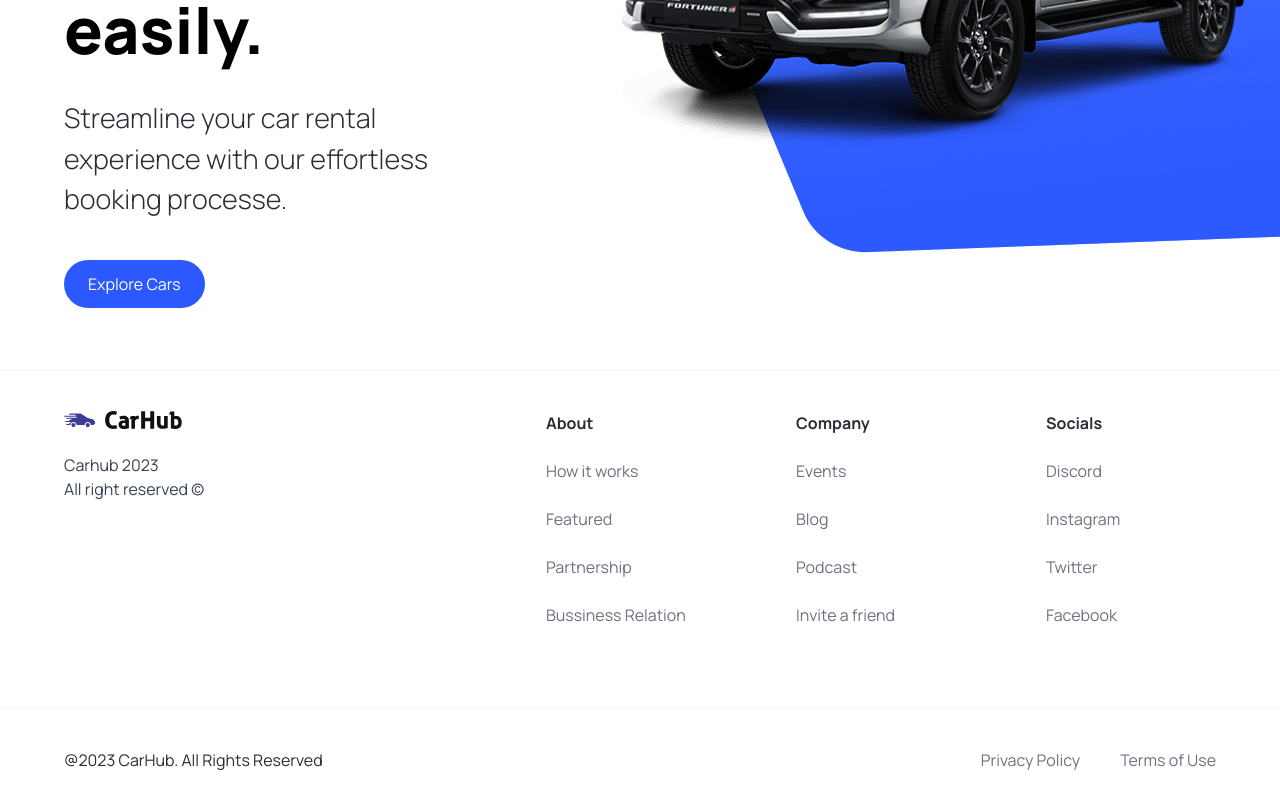
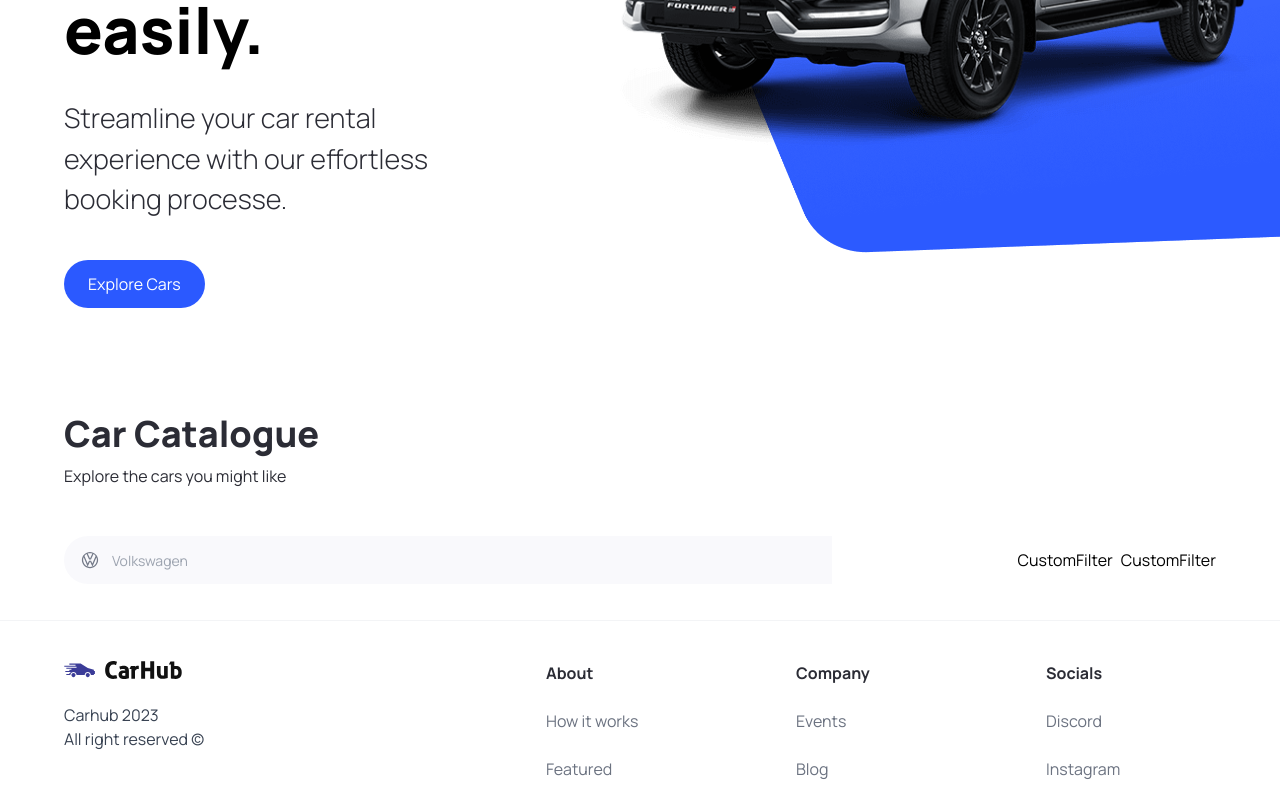
Before and after one commit to bliss-armah/CarHub-NextJs, a Next.js app: page / in a window 1280 px wide. Shown: the part 450-1247 px from the top of the page. Built offline with nearby package versions, Linux system fonts and the light colour scheme.

Commit message:
comboboc designed and functioning

```diff
--- a/app/page.tsx
+++ b/app/page.tsx
@@ -1,9 +1,22 @@
-import { Hero } from "@/components";
+import { CustomFilter, Hero, SearchBar } from "@/components";
 
 export default function Home() {
   return (
     <main className="overflow-hidden">
       <Hero/>
+      <div className="mt-12 padding-x padding-y max-width " id="discover">
+        <div className="home__text-container">
+          <h1 className="text-4xl font-extrabold">Car Catalogue</h1>
+          <p>Explore the cars you might like</p>
+        </div>
+        <div className="home__filters">
+          <SearchBar/>
+          <div className="home__filter-container">
+            <CustomFilter title="fuel"/>
+            <CustomFilter title="year"/>
+          </div>
+        </div>
+      </div>
     </main>
   )
 }
--- /dev/null
+++ b/components/CustomFilter.tsx
@@ -0,0 +1,9 @@
+import React from 'react'
+
+const CustomFilter = () => {
+  return (
+    <div>CustomFilter</div>
+  )
+}
+
+export default CustomFilter
--- /dev/null
+++ b/components/SearchBar.tsx
@@ -0,0 +1,21 @@
+"use client"
+import React, { useState } from 'react'
+import SearchManufacturer from './SearchManufacturer'
+
+const SearchBar = () => {
+    const [manufacturer, setManufacturer] = useState('')
+    const handleSearch = () =>{}
+
+  return (
+    <form className='searchbar' onSubmit={handleSearch}>
+        <div className="searchbar__item">
+            <SearchManufacturer
+            manufacturer={manufacturer}
+            setManufacturer={setManufacturer}
+            />
+        </div>
+    </form>
+  )
+}
+
+export default SearchBar
--- /dev/null
+++ b/components/SearchManufacturer.tsx
@@ -0,0 +1,93 @@
+"use client";
+
+import { manufacturers } from "@/constants";
+import { SearchManufacturerProps } from "@/types";
+import { Combobox, Transition } from "@headlessui/react";
+import Image from "next/image";
+import { Fragment, useState } from "react";
+
+const SearchManufacturer = ({
+  manufacturer,
+  setManufacturer,
+}: SearchManufacturerProps) => {
+  const [query, setQuery] = useState("");
+
+  const filteredManufacturers =
+    query === ""
+      ? manufacturers
+      : manufacturers.filter((item) =>
+          item
+            .toLowerCase()
+            .replace(/\s+/g, "")
+            .includes(query.toLowerCase().replace(/\s+/g, ""))
+        );
+
+  return (
+    <div className="search-manufacturer">
+      <Combobox value={manufacturer} onChange={setManufacturer}>
+        <div className="relative w-full">
+          <Combobox.Button className="absolute top-[14px]">
+            <Image
+              src="/car-logo.svg"
+              width={20}
+              height={20}
+              className="ml-4"
+              alt="Car Logo"
+            />
+          </Combobox.Button>
+          <Combobox.Input
+            className="search-manufacturer__input"
+            placeholder="Volkswagen"
+            displayValue={(manufacturer: string) => manufacturer}
+            onChange={(e) => setQuery(e.target.value)}
+          />
+          <Transition
+            as={Fragment}
+            leave="transition ease-in duration-100"
+            leaveFrom="opacity-100"
+            leaveTo="opacity-0"
+            afterLeave={() => setQuery("")}
+          >
+            <Combobox.Options>
+              {
+                filteredManufacturers.map((item) => (
+                  <Combobox.Option
+                    key={item}
+                    className={({ active }) =>
+                      `relative search-manufacturer__option ${
+                        active ? "bg-primary-blue text-white" : " text-gray-900"
+                      }`
+                    }
+                    value={item}
+                  >
+                    {({selected,active}) =>(
+                        <>
+                         <span
+                          className={`block truncate ${
+                            selected ? 'font-medium' : 'font-normal'
+                          }`}
+                        >
+                          {item}
+                        </span>
+                        {selected ? (
+                          <span
+                            className={`absolute inset-y-0 left-0 flex items-center pl-3 ${
+                              active ? 'text-white' : 'text-teal-600'
+                            }`}
+                          >
+                          </span>
+                        ) : null}
+                        </>
+                    )}
+                  </Combobox.Option>
+                )
+              )}
+            </Combobox.Options>
+          </Transition>
+        </div>
+      </Combobox>
+    </div>
+  );
+};
+
+export default SearchManufacturer;
--- a/components/index.ts
+++ b/components/index.ts
@@ -1,7 +1,8 @@
 import CustomButton from "./CustomButton";
+import CustomFilter from "./CustomFilter";
 import Footer from "./Footer";
 import Hero from "./Hero";
 import Navbar from "./Navbar";
+import SearchBar from "./SearchBar";
 
-export {Hero,CustomButton,Footer,Navbar
-}
+export { Hero, CustomButton, Footer, Navbar, SearchBar, CustomFilter, };
--- a/package.json
+++ b/package.json
@@ -9,6 +9,7 @@
     "lint": "next lint"
   },
   "dependencies": {
+    "@headlessui/react": "^1.7.15",
     "@types/node": "20.3.1",
     "@types/react": "18.2.14",
     "@types/react-dom": "18.2.6",
--- a/types/index.ts
+++ b/types/index.ts
@@ -6,3 +6,8 @@ export interface CustomButtonProps {
     handleClick?: MouseEventHandler<HTMLButtonElement>
     btnType?: 'button'| "submit"
 }
+
+export interface SearchManufacturerProps {
+    manufacturer: string
+    setManufacturer:(manufacturer: string) => void
+}
```
Also changed, not shown: 1 other file (tests, documents, lock files or other folders).
